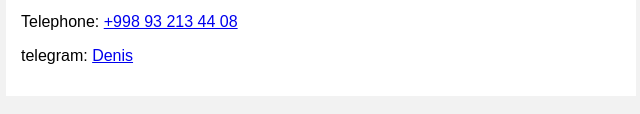
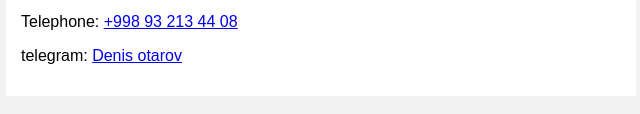
Before and after one commit to denisotarov/denis-otarov, a plain HTML site: page index.html in a window 1280 px wide. Shown: the part 677-791 px from the top of the page, 319-959 px from the left. Drawn offline with Linux system fonts and the light colour scheme.

Commit message:
Update index.html

```diff
--- a/index.html
+++ b/index.html
@@ -87,7 +87,7 @@
         <h2>Contact</h2>
         <p>Email: <a href="mailto:koldasmelisov425.com">koldasmelisov425@gmail.com</a></p>
         <p>Telephone: <a href="tel:+998932134408">+998 93 213 44 08</a></p>
-        <p> telegram: <a href="https://t.me/denisotarov"> Denis</a></p>
+        <p> telegram: <a href="https://t.me/denisotarov"> Denis otarov</a></p>
     </section>
 
     <!-- Hobbies Section -->
```
